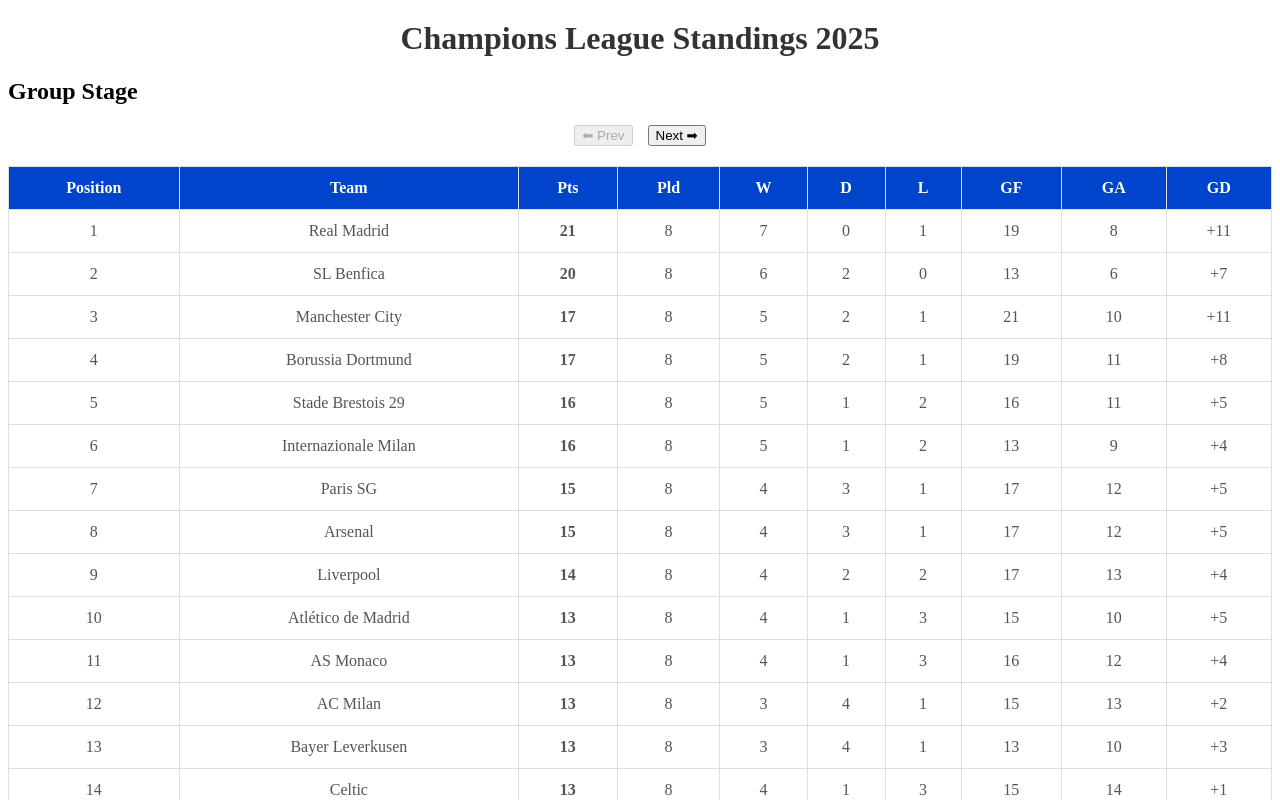
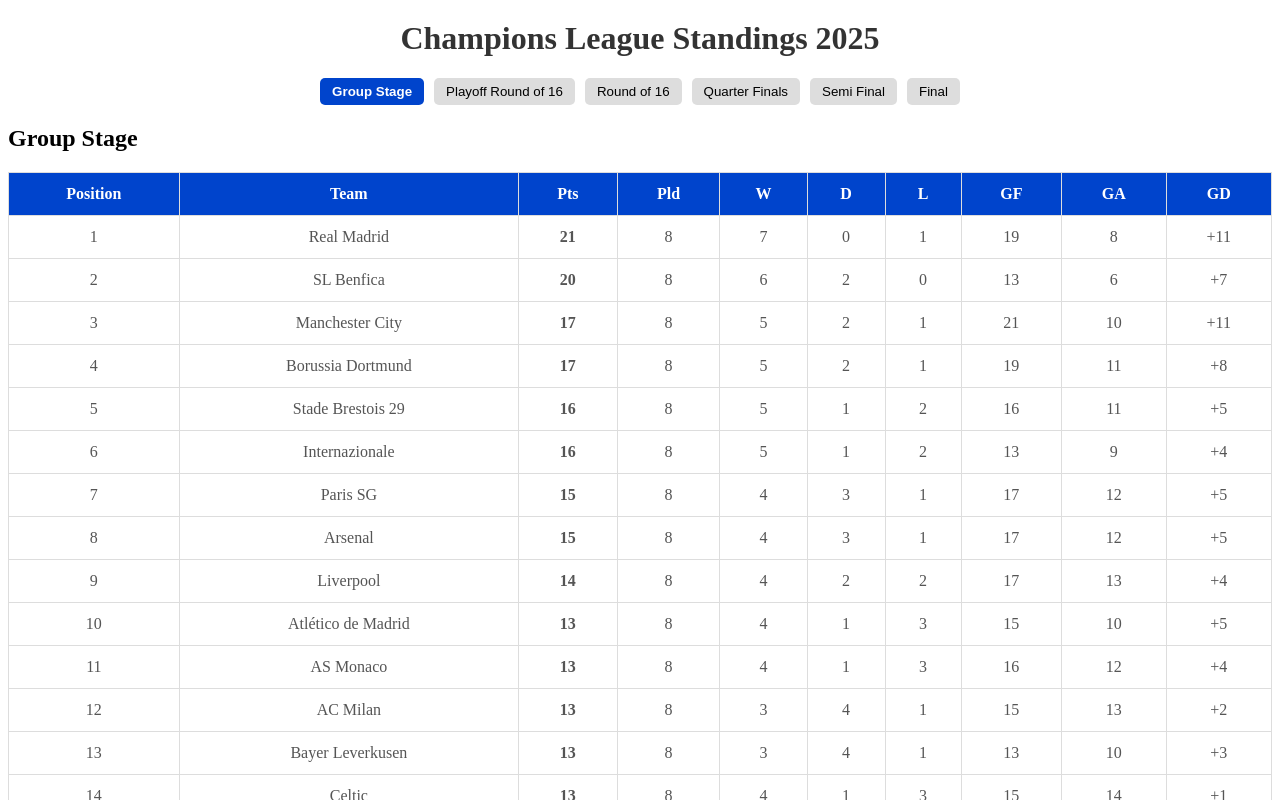
Before and after one commit to MarcusMachado15/whoisgonnawin-clean, a Next.js app: page / in a window 1280 px wide. Shown: the top 800 px of the page. Built offline with nearby package versions, Linux system fonts and the light colour scheme.

Commit message:
Adicionando abas com fases do torneio

```diff
--- a/app/page.tsx
+++ b/app/page.tsx
@@ -9,7 +9,7 @@ const stages = {
     { position: 3, team: "Manchester City", played: 8, won: 5, drawn: 2, lost: 1, goalsFor: 21, goalsAgainst: 10, goalDifference: "+11", points: 17 },
     { position: 4, team: "Borussia Dortmund", played: 8, won: 5, drawn: 2, lost: 1, goalsFor: 19, goalsAgainst: 11, goalDifference: "+8", points: 17 },
     { position: 5, team: "Stade Brestois 29", played: 8, won: 5, drawn: 1, lost: 2, goalsFor: 16, goalsAgainst: 11, goalDifference: "+5", points: 16 },
-    { position: 6, team: "Internazionale Milan", played: 8, won: 5, drawn: 1, lost: 2, goalsFor: 13, goalsAgainst: 9, goalDifference: "+4", points: 16 },
+    { position: 6, team: "Internazionale", played: 8, won: 5, drawn: 1, lost: 2, goalsFor: 13, goalsAgainst: 9, goalDifference: "+4", points: 16 },
     { position: 7, team: "Paris SG", played: 8, won: 4, drawn: 3, lost: 1, goalsFor: 17, goalsAgainst: 12, goalDifference: "+5", points: 15 },
     { position: 8, team: "Arsenal", played: 8, won: 4, drawn: 3, lost: 1, goalsFor: 17, goalsAgainst: 12, goalDifference: "+5", points: 15 },
     { position: 9, team: "Liverpool", played: 8, won: 4, drawn: 2, lost: 2, goalsFor: 17, goalsAgainst: 13, goalDifference: "+4", points: 14 },
@@ -54,23 +54,31 @@ export default function TournamentPage() {
   const [currentStage, setCurrentStage] = useState(0);
   const currentTeams = stages[stageNames[currentStage]];
 
-  const nextStage = () => {
-    if (currentStage < stageNames.length - 1) setCurrentStage(currentStage + 1);
-  };
-
-  const prevStage = () => {
-    if (currentStage > 0) setCurrentStage(currentStage - 1);
-  };
-
   return (
     <div>
       <h1>Champions League Standings 2025</h1>
+
+      <div style={{ display: 'flex', justifyContent: 'center', marginBottom: '20px', flexWrap: 'wrap', gap: '10px' }}>
+        {stageNames.map((stage, index) => (
+          <button
+            key={index}
+            onClick={() => setCurrentStage(index)}
+            style={{
+              padding: '6px 12px',
+              backgroundColor: currentStage === index ? '#0044cc' : '#ddd',
+              color: currentStage === index ? '#fff' : '#000',
+              border: 'none',
+              borderRadius: '5px',
+              cursor: 'pointer',
+              fontWeight: currentStage === index ? 'bold' : 'normal'
+            }}
+          >
+            {stage}
+          </button>
+        ))}
+      </div>
+
       <h2>{stageNames[currentStage]}</h2>
-
-      <div style={{ display: 'flex', justifyContent: 'center', marginBottom: '10px', gap: '15px' }}>
-        <button onClick={prevStage} disabled={currentStage === 0}>⬅ Prev</button>
-        <button onClick={nextStage} disabled={currentStage === stageNames.length - 1}>Next ➡</button>
-      </div>
 
       <table>
         <thead>
```
